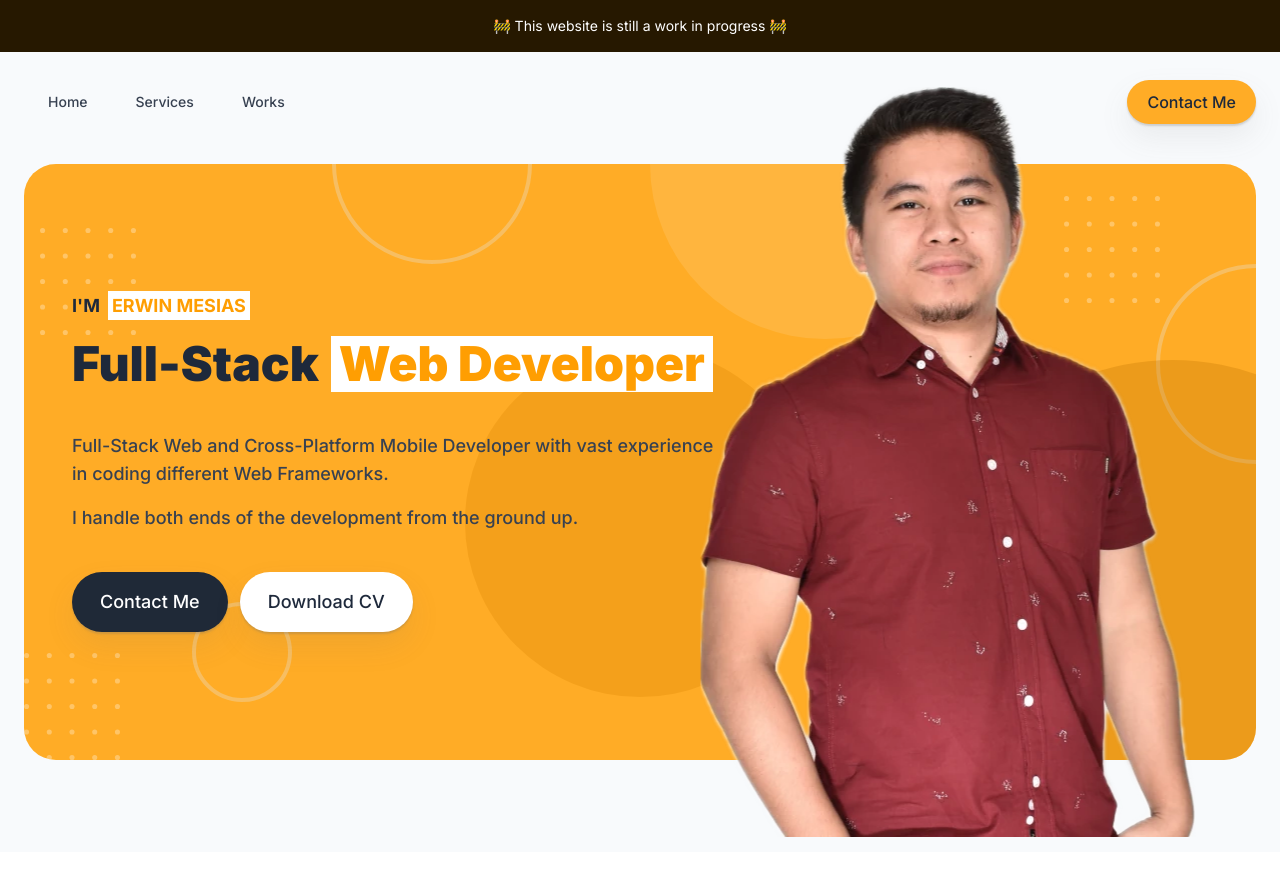
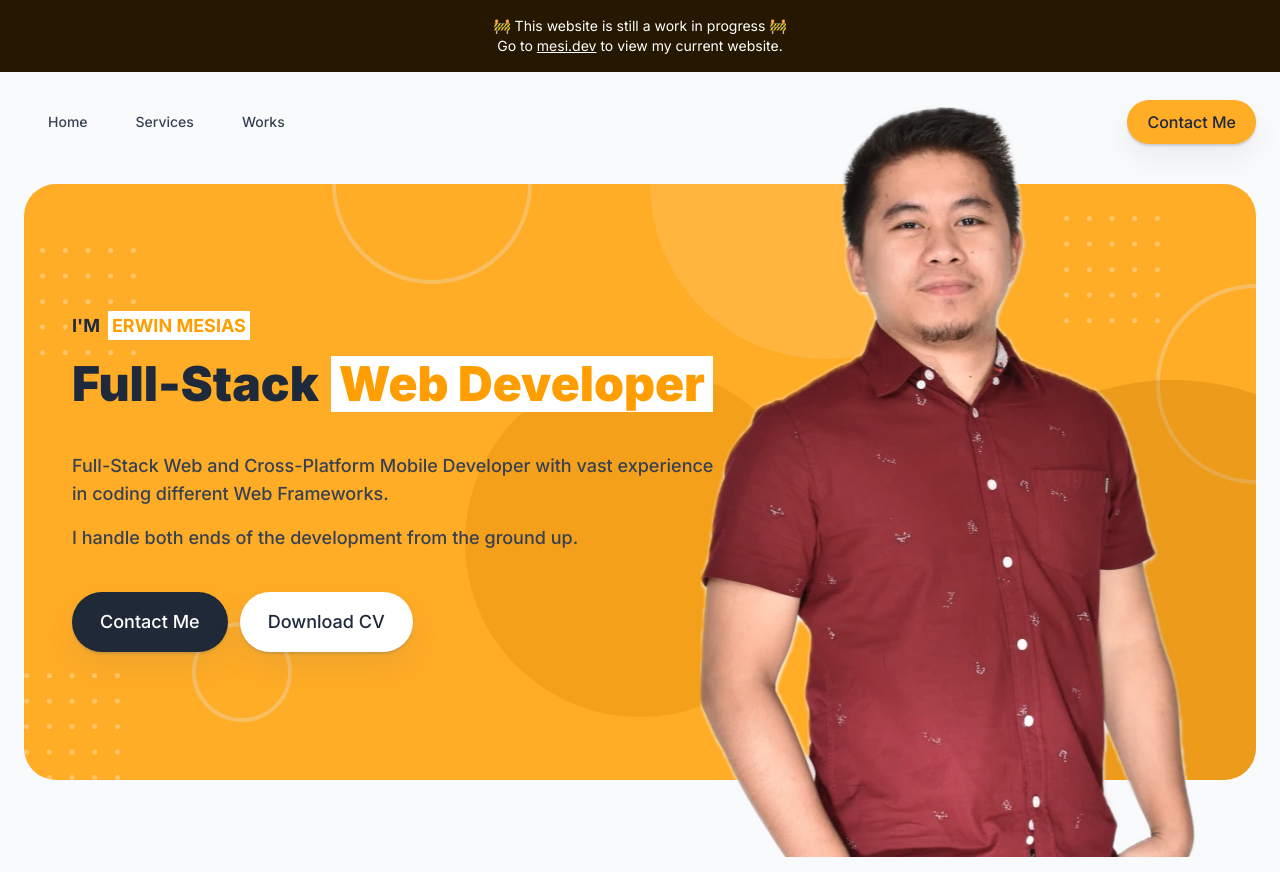
Before and after one commit to erwinmesi/v2.mesi.dev, a Next.js app: page / in a window 1280 px wide. Built offline with nearby package versions, Linux system fonts and the light colour scheme.

Commit message:
feat: update notice

```diff
--- a/app/page.tsx
+++ b/app/page.tsx
@@ -6,6 +6,12 @@ export default function Home() {
     <>
       <div className="bg-primary-950 text-white text-sm text-center p-4">
         🚧 This website is still a work in progress 🚧
+        <br />
+        Go to{' '}
+        <a href="https://mesi.dev" className="underline">
+          mesi.dev
+        </a>{' '}
+        to view my current website.
       </div>
       <main className="bg-slate-50 min-h-screen">
         <SiteNavbar />
```
